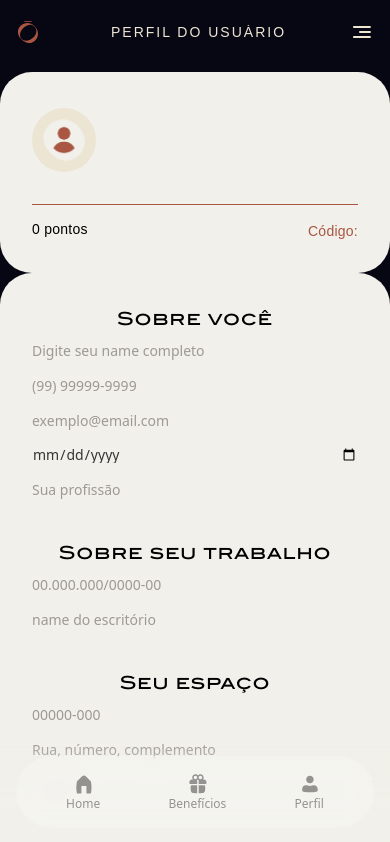
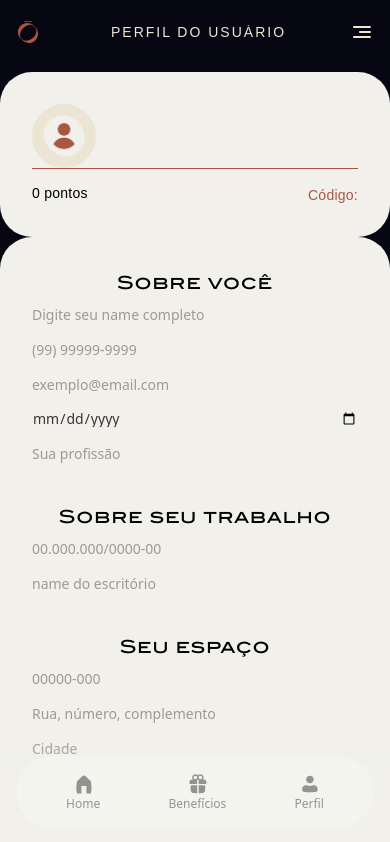
Before and after one commit to annagaudencio/ClubeOpura, a Next.js app in the folder opura/: page /perfil in a window 390 px wide. Shown: the top 842 px of the page. Built offline with nearby package versions, Linux system fonts and the light colour scheme; no server answers.

Commit message:
ajuste no layout responsivo da página de beneficios

```diff
--- a/opura/src/components/BenefProgress.js
+++ b/opura/src/components/BenefProgress.js
@@ -4,7 +4,7 @@ import ProgressContainer from '../components/saldoDePontos';
 
 export default function BenefitsAndProgress({ beneficios, userId }) {
   return (
-    <div className='w-full h-fit md:w-1/2 md:h-full bg-[var(--color-background)] rounded-[32px] p-8 pt-12 pb-40 space-y-10'>
+    <div className='w-full h-fit md:w-1/2 md:h-full bg-[var(--color-background)] rounded-[32px] p-8 pt-12 pb-40 space-y-10 md:overflow-y-auto'>
       <BeneficiosResgatados beneficios={beneficios} />
       {/* Passamos o userId para ProgressContainer */}
       <ProgressContainer userId={userId} />
--- a/opura/src/components/UserForm.js
+++ b/opura/src/components/UserForm.js
@@ -56,7 +56,7 @@ export default function UserForm({
 
 
   return (
-    <form onSubmit={handleSubmit} className='md:h-[75%] h-fit md:overflow-y-auto bg-[var(--color-background)] rounded-[32px] p-8'>
+    <form onSubmit={handleSubmit} className='md:h-3/4 h-fit md:overflow-y-auto bg-[var(--color-background)] rounded-[32px] p-8'>
       {/* Dados do Usuário */}
       <div className='form-perfil'>
         <h3 className='text-center text-lg'>Sobre você</h3>
--- a/opura/src/components/UserInfo.js
+++ b/opura/src/components/UserInfo.js
@@ -31,8 +31,8 @@ export default function UserInfo({ userCode, userData }) {
   console.log("nome do usuário", userData.name)
 
   return (
-    <div className='h-[25%] bg-[var(--color-background)] rounded-[32px] p-8 pt-1 divide-y divide-[var(--color-links)]'>
-      <div className='py-8 flex'>
+    <div className='h-1/4 bg-[var(--color-background)] rounded-[32px] p-8 divide-y divide-[var(--color-links)] md:overflow-y-auto'>
+      <div className='flex'>
         <div className='flex w-2/3 justify-start items-center gap-3'>
           <img src="/midia/avatar.webp" alt="Foto do usuário" className="rounded-full w-16 h-16" />
           <h3 className='text-[18px]'>{userData?.name}</h3>
```
Also changed, not shown: 1 other file (tests, documents, lock files or other folders).
